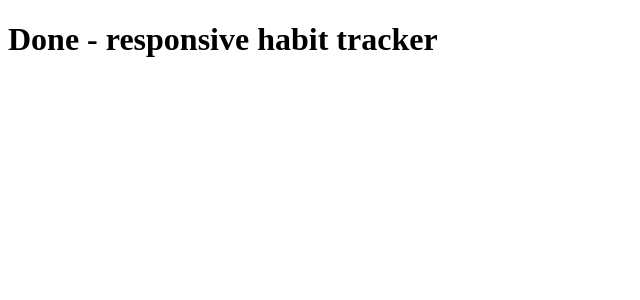
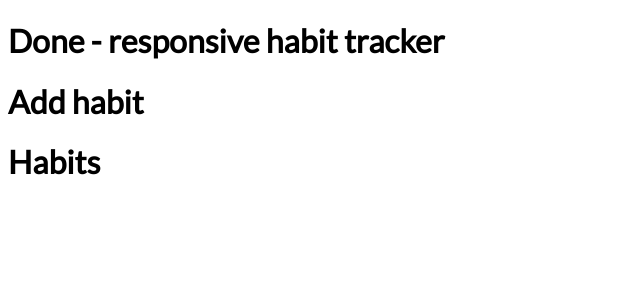
Before and after one commit to Ode42/done, a React (Create React App) app: page / in a window 1280 px wide. Shown: the top 300 px of the page, without its empty margins (0-640 px from the left). Built offline with nearby package versions, Linux system fonts and the light colour scheme.

Commit message:
App structure and habit components

```diff
--- a/public/index.html
+++ b/public/index.html
@@ -2,14 +2,12 @@
 <html lang="en">
   <head>
     <meta charset="utf-8" />
-    <link rel="icon" href="%PUBLIC_URL%/favicon.ico" />
     <meta name="viewport" content="width=device-width, initial-scale=1" />
     <meta name="theme-color" content="#000000" />
     <meta
       name="description"
       content="Web site created using create-react-app"
     />
-    <link rel="apple-touch-icon" href="%PUBLIC_URL%/logo192.png" />
     <!--
       manifest.json provides metadata used when your web app is installed on a
       user's mobile device or desktop. See https://developers.google.com/web/fundamentals/web-app-manifest/
@@ -24,7 +22,7 @@
       work correctly both with client-side routing and a non-root public URL.
       Learn how to configure a non-root public URL by running `npm run build`.
     -->
-    <title>React App</title>
+    <title>Done - responsive habit tracker</title>
   </head>
   <body>
     <noscript>You need to enable JavaScript to run this app.</noscript>
--- a/src/App.jsx
+++ b/src/App.jsx
@@ -1,9 +1,12 @@
 import React from "react";
+import "./index.css";
+import Wrapper from "./components/Wrapper";
 
 const App = () => {
   return (
     <div className="App">
       <h1>Done - responsive habit tracker</h1>
+      <Wrapper />
     </div>
   );
 };
--- /dev/null
+++ b/src/components/Wrapper.jsx
@@ -0,0 +1,14 @@
+import AddHabit from "./habits/AddHabit";
+import ShowHabits from "./habits/ShowHabits";
+import { useState } from "react";
+
+const Wrapper = () => {
+  return (
+    <div>
+      <AddHabit />
+      <ShowHabits />
+    </div>
+  );
+};
+
+export default Wrapper;
--- /dev/null
+++ b/src/components/habits/AddHabit.jsx
@@ -0,0 +1,9 @@
+const AddHabit = () => {
+  return (
+    <div className="addHabit">
+      <h1>Add habit</h1>
+    </div>
+  );
+};
+
+export default AddHabit;
--- /dev/null
+++ b/src/components/habits/ShowHabits.jsx
@@ -0,0 +1,9 @@
+const ShowHabits = () => {
+  return (
+    <div className="showHabits">
+      <h1>Habits</h1>
+    </div>
+  );
+};
+
+export default ShowHabits;
--- /dev/null
+++ b/src/index.css
@@ -0,0 +1,5 @@
+@import url("https://fonts.googleapis.com/css2?family=Lato&display=swap");
+
+.App {
+  font-family: "Lato";
+}
```
